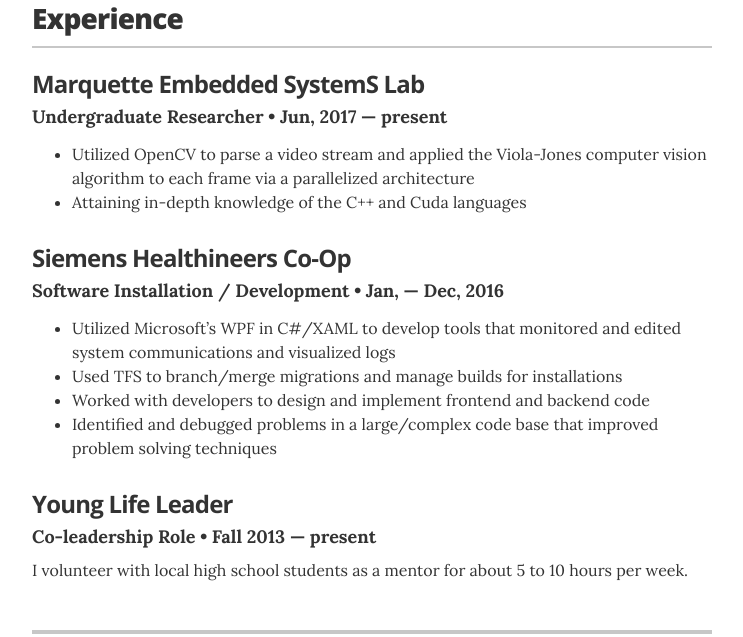
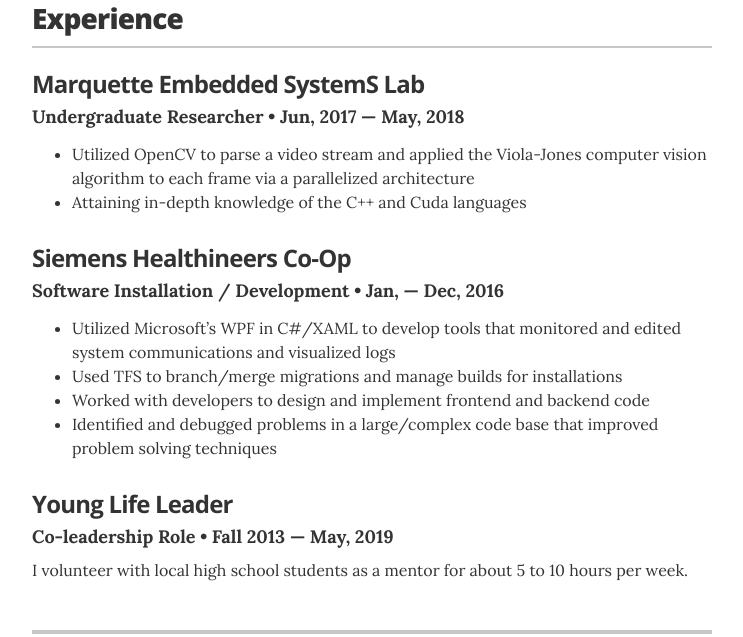
Before and after one commit to bkupz/resume, a Jekyll site: the page built from index.html, in a window 1280 px wide and 900 px high, scrolled down 439 px. Shown: the part 155-792 px from the top of the window, without its empty margins (268-1011 px from the left). Built offline with Jekyll 4.4.1, drawn with Linux system fonts in a browser that asks for light colours.

Commit message:
Update experience.yml

```diff
--- a/_data/experience.yml
+++ b/_data/experience.yml
@@ -2,7 +2,7 @@
 # Springfield Nuclear Power Plant
 - company: Marquette Embedded SystemS Lab
   position: Undergraduate Researcher
-  duration: Jun, 2017 &mdash; present
+  duration: Jun, 2017 &mdash; May, 2018
   summary:  <ul class="resume-item-list">
               <li>Utilized OpenCV to parse a video stream and applied the Viola-Jones computer vision algorithm to each frame via a parallelized architecture</li>
               <li>Attaining in-depth knowledge of the C++ and Cuda languages</li>
@@ -22,5 +22,5 @@
 # Front Desk Attendant
 - company: Young Life Leader
   position: Co-leadership Role
-  duration: Fall 2013 &mdash; present
+  duration: Fall 2013 &mdash; May, 2019
   summary: I volunteer with local high school students as a mentor for about 5 to 10 hours per week.
```
